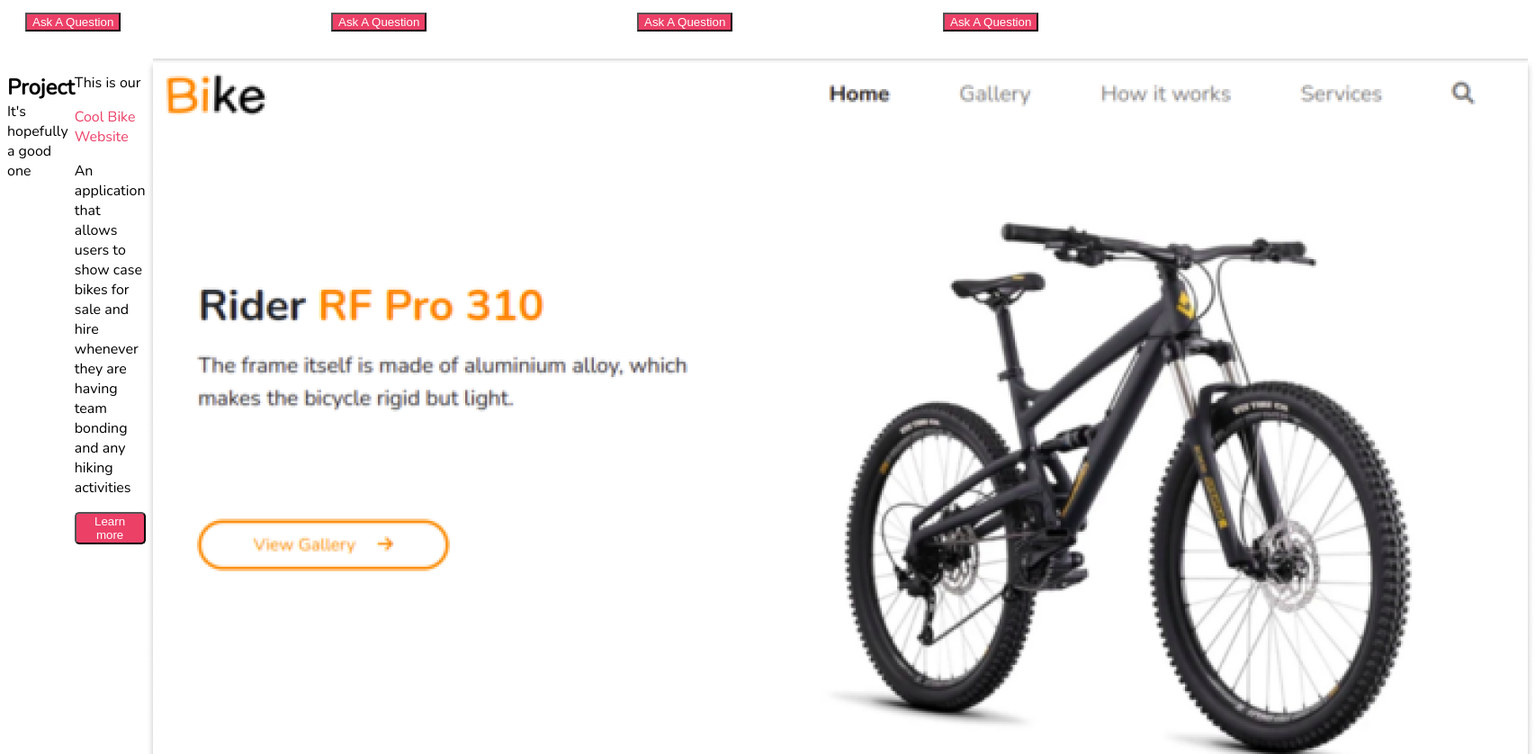
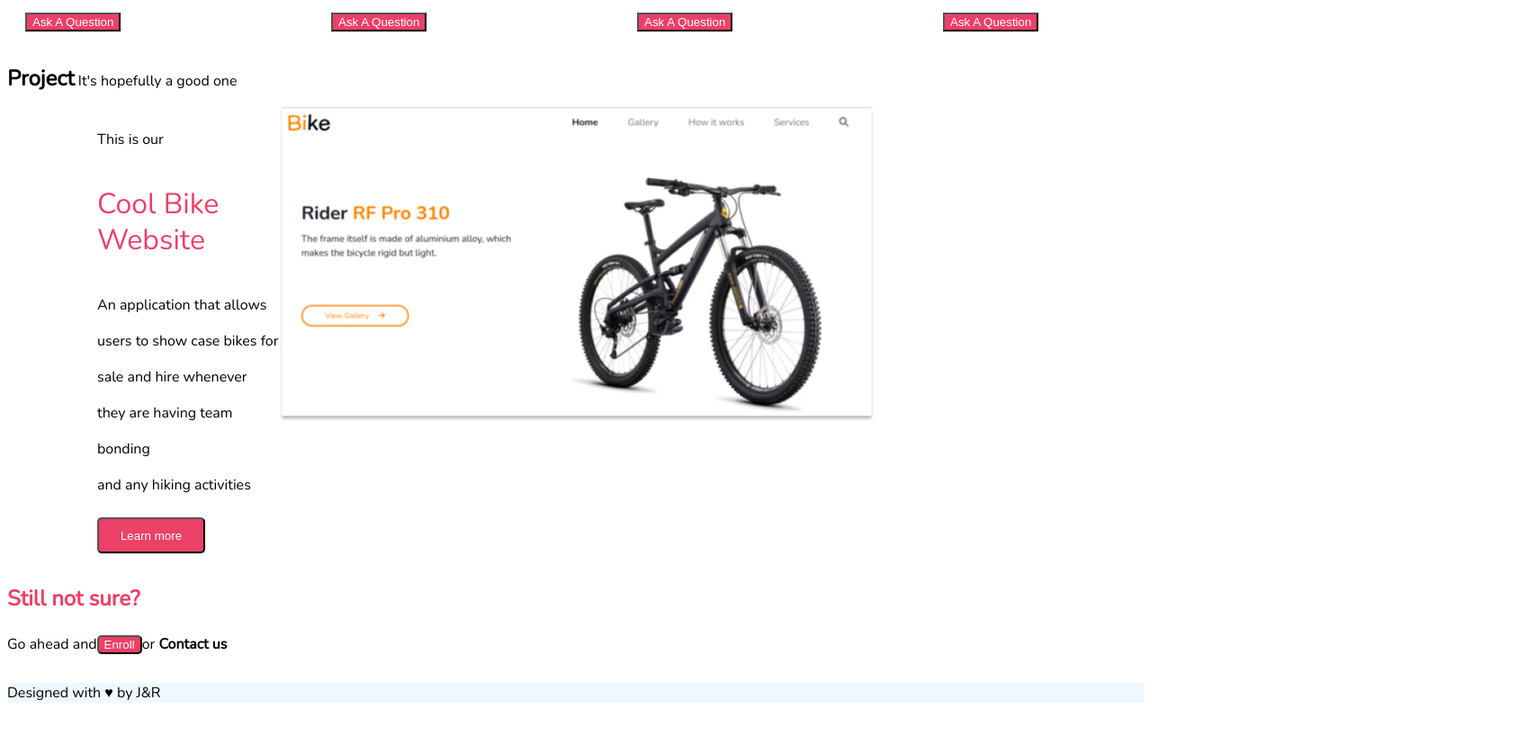
Before and after one commit to Bernardngari/Week-1-Independent-Project, a plain HTML site: page index.html in a window 1280 px wide. Shown: the part 2929-3767 px from the top of the page at 90% size, 1706 px wide, since content can reach past the window. After the commit the page ends 3726 px from the top, so only its background shows below. Drawn offline with nearby package versions, Linux system fonts and the light colour scheme.

Commit message:
Style section6

```diff
--- a/assets/css/ip.css
+++ b/assets/css/ip.css
@@ -156,3 +156,24 @@ li{
   color: white;
   background-color: #EC4067;
 }
+
+.AskQuiz:hover{
+  color: magenta;
+}
+
+/*Style section6*/
+
+#bike{
+  height: 350px;
+  padding-right: 300px;
+}
+
+#coolbike{
+  padding-left: 100px;
+  line-height: 40px;
+}
+
+#buttBike{
+  width: 120px;
+  height: 40px;
+}
--- a/index.html
+++ b/index.html
@@ -107,17 +107,20 @@
     </section5>
 
     <!--Start of section 6-->
-    <section6 class="container">
+  <section6>
       <p><b style="font-size: x-large;">Project</b>    It's hopefully a good one</p>
-      <div><p>This is our</p>
-        <p style="color: #EC4067;">Cool Bike Website</p>
+    <div class="container">
+      <div id="coolbike">
+        <p>This is our</p>
+        <p style="color: #EC4067; font-size: xx-large;">Cool Bike Website</p>
         <p>An application that allows users to show case bikes for <br> sale and hire whenever they are having team bonding<br> and any hiking activities</p>
-        <button class="button">Learn more</button>
+        <button class="button" id="buttBike">Learn more</button>
       </div>
-      <div>
-        <img src="./assets/images/image 9.png">
-      </div>
-    </section6>
+        <div>
+            <img src="./assets/images/image 9.png" id="bike">
+        </div>
+    </div>
+  </section6>
 
     <!--Start of section 7-->
     <section7 class="container">
```
